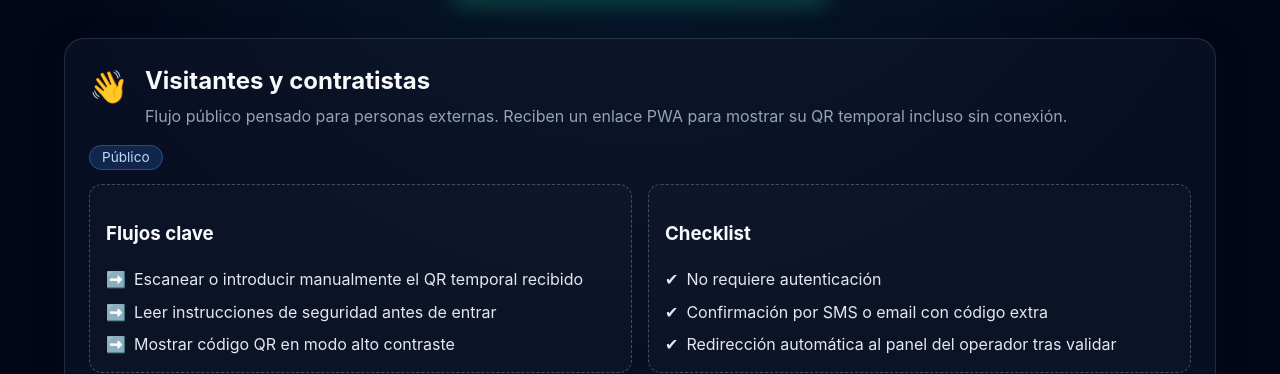
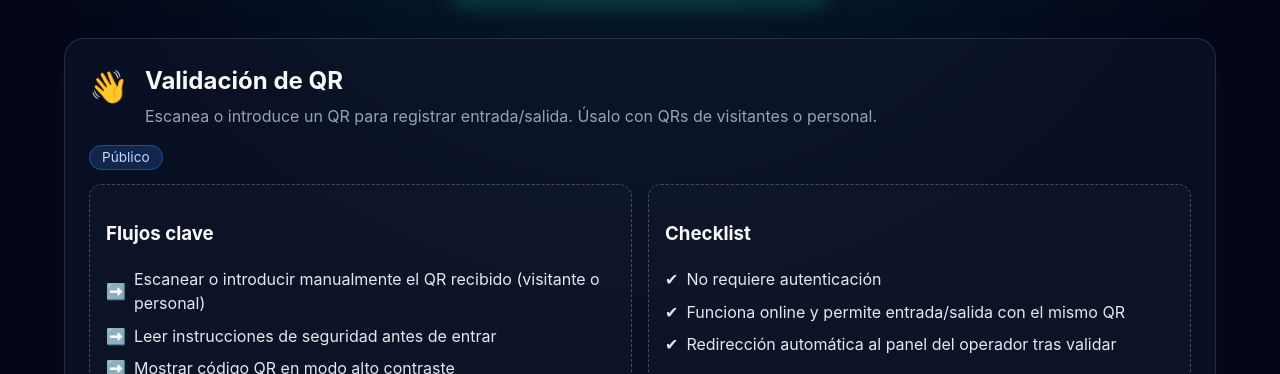
Before and after one commit to rungod95/Control-Accesos, a Vue app in the folder control-accesos-pwa/: page /qr in a window 1280 px wide. Shown: the part 294-668 px from the top of the page. Built offline with nearby package versions, Linux system fonts and the light colour scheme; no server answers.

Commit message:
chore: generalize qr scan view copy

```diff
--- a/control-accesos-pwa/src/views/GuestView.vue
+++ b/control-accesos-pwa/src/views/GuestView.vue
@@ -6,14 +6,14 @@ import { scanVisitor } from '../services/accessLogService';
 import { useUi } from '../stores/ui';
 
 const actions = [
-  'Escanear o introducir manualmente el QR temporal recibido',
+  'Escanear o introducir manualmente el QR recibido (visitante o personal)',
   'Leer instrucciones de seguridad antes de entrar',
   'Mostrar código QR en modo alto contraste',
 ];
 
 const checklist = [
   'No requiere autenticación',
-  'Confirmación por SMS o email con código extra',
+  'Funciona online y permite entrada/salida con el mismo QR',
   'Redirección automática al panel del operador tras validar',
 ];
 
@@ -84,9 +84,9 @@ onMounted(() => {
 
 <template>
   <RoleSection
-    title="Visitantes y contratistas"
+    title="Validación de QR"
     emoji="👋"
-    description="Flujo público pensado para personas externas. Reciben un enlace PWA para mostrar su QR temporal incluso sin conexión."
+    description="Escanea o introduce un QR para registrar entrada/salida. Úsalo con QRs de visitantes o personal."
     access-type="Público"
     :actions="actions"
     :checklist="checklist"
```
